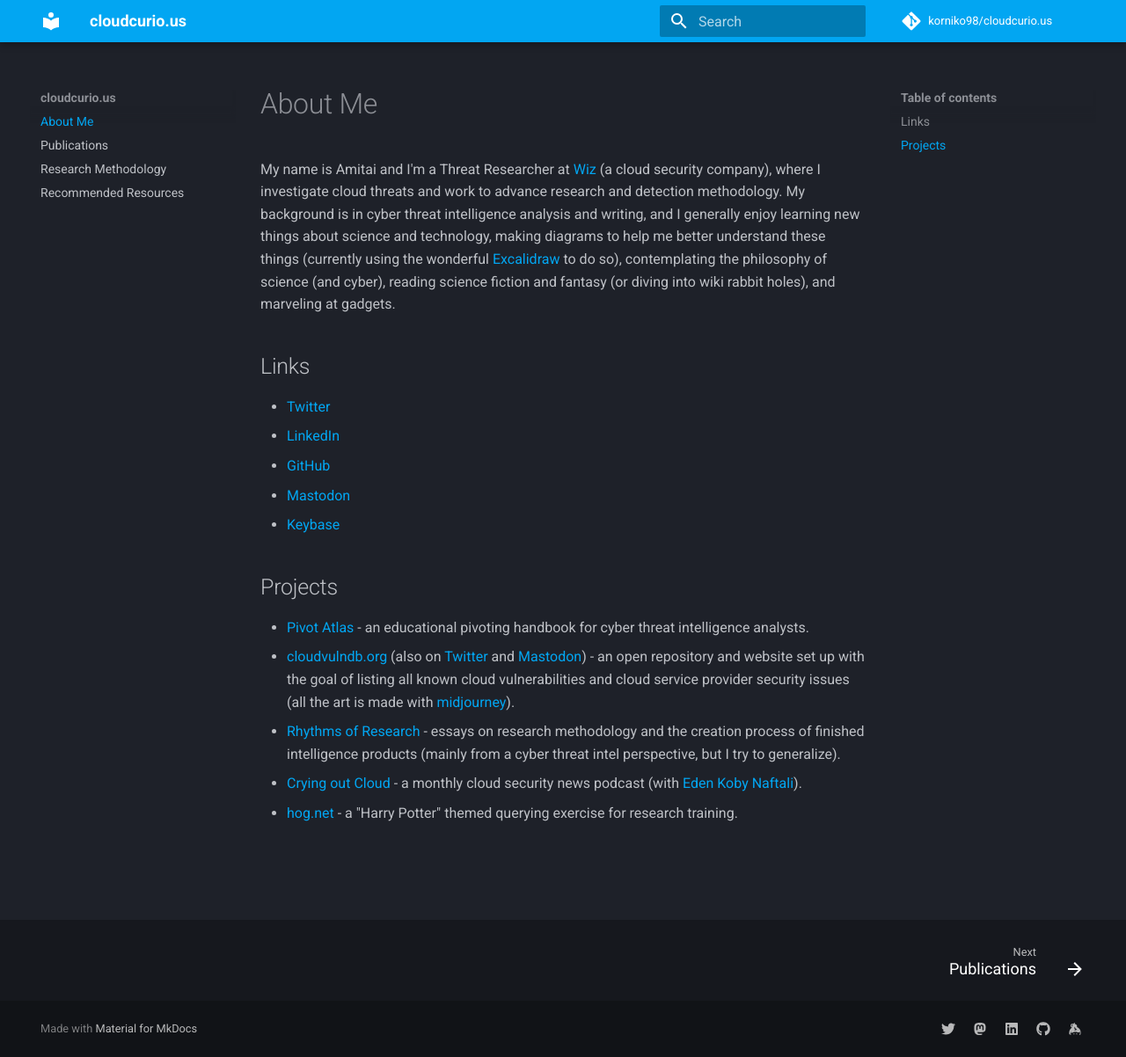
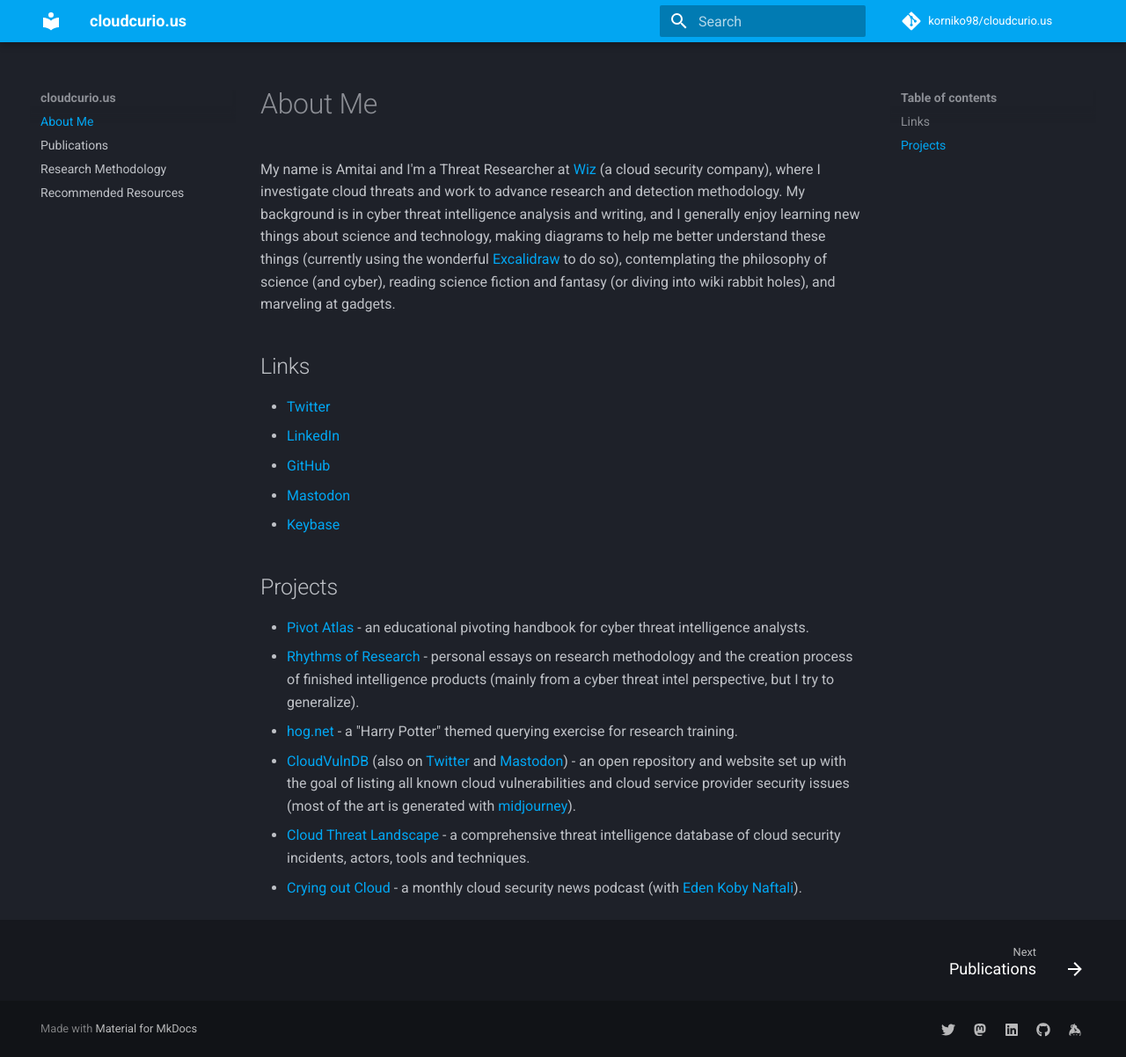
Before and after one commit to korniko98/cloudcurio.us, an MkDocs documentation site: the page built from docs/index.md, in a window 1280 px wide and 1202 px high. Shown: the whole window at 88% size. Built offline with MkDocs 1.6.1 and Material for MkDocs 9.7.7, drawn with Linux system fonts in a browser that asks for light colours; comment, search, counter and statistics services are not loaded.

Commit message:
Update index.md

```diff
--- a/docs/index.md
+++ b/docs/index.md
@@ -9,7 +9,8 @@
 * [Keybase](https://keybase.io/amitaico/)
 ## Projects
 * [Pivot Atlas](https://gopivot.ing/) - an educational pivoting handbook for cyber threat intelligence analysts.
-* [cloudvulndb.org](https://www.cloudvulndb.org/) (also on [Twitter](https://twitter.com/cloudvulndb) and [Mastodon](https://infosec.exchange/@cloudvulndb)) - an open repository and website set up with the goal of listing all known cloud vulnerabilities and cloud service provider security issues (all the art is made with [midjourney](https://www.midjourney.com/)).
-* [Rhythms of Research](https://amitaico.substack.com/) - essays on research methodology and the creation process of finished intelligence products (mainly from a cyber threat intel perspective, but I try to generalize).
+* [Rhythms of Research](https://amitaico.substack.com/) - personal essays on research methodology and the creation process of finished intelligence products (mainly from a cyber threat intel perspective, but I try to generalize).
+* [hog.net](https://korniko98.github.io/hog.net/) - a "Harry Potter" themed querying exercise for research training.
+* [CloudVulnDB](https://www.cloudvulndb.org/) (also on [Twitter](https://twitter.com/cloudvulndb) and [Mastodon](https://infosec.exchange/@cloudvulndb)) - an open repository and website set up with the goal of listing all known cloud vulnerabilities and cloud service provider security issues (most of the art is generated with [midjourney](https://www.midjourney.com/)).
+* [Cloud Threat Landscape](https://threats.wiz.io/) - a comprehensive threat intelligence database of cloud security incidents, actors, tools and techniques.
 * [Crying out Cloud](https://open.spotify.com/show/7aCkHu5UVFctNExXSWvcO2) - a monthly cloud security news podcast (with [Eden Koby Naftali](https://www.linkedin.com/in/eden-naftali-b6457b130/)).
-* [hog.net](https://korniko98.github.io/hog.net/) - a "Harry Potter" themed querying exercise for research training.
```
